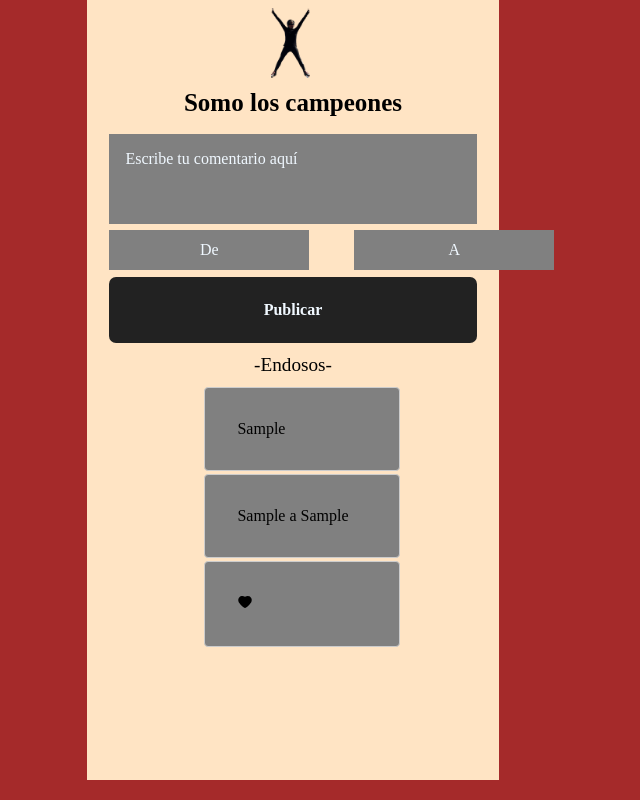
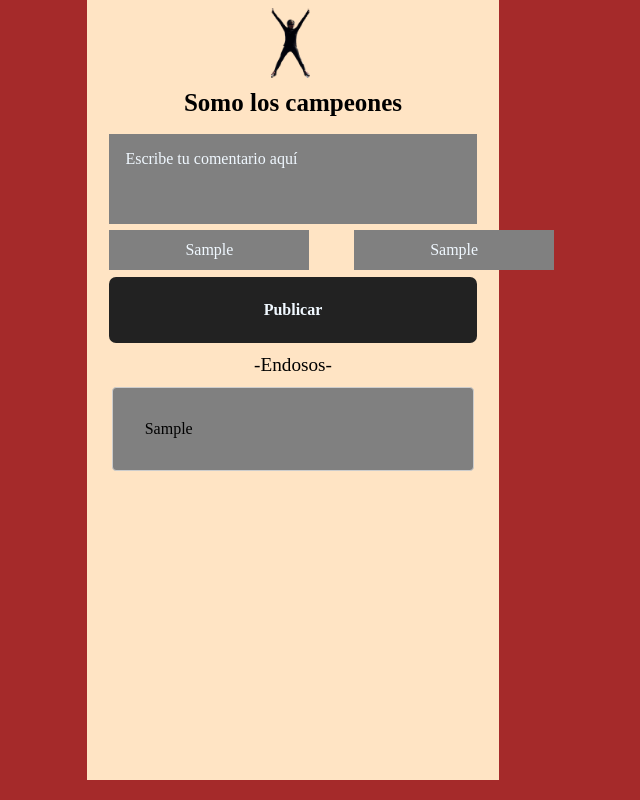
Before and after one commit to catharygr/alquiler-bicicleta-react, a React (Vite) app: page / in a window 1280 px wide. Both pictures are taken after typing "Sample", "Sample", "Sample" into the empty fields and a click on the button "Publicar". Shown: the whole page, without its empty margins (347-987 px from the left). Built offline with nearby package versions, Linux system fonts and the light colour scheme.

Commit message:
Añadiendo otras funcionalidades

```diff
--- a/src/App.jsx
+++ b/src/App.jsx
@@ -1,5 +1,4 @@
 import React, { useState, useEffect } from "react";
-import { AiFillHeart } from "react-icons/ai";
 import "../style.css";
 
 function App() {
@@ -7,7 +6,7 @@ function App() {
   const [nuevoComentario, setNuevoComentario] = useState("");
   const [de, setDe] = useState("");
   const [a, setA] = useState("");
-  const [like, setLikes] = useState("");
+  const [like, setLike] = useState(false);
 
   useEffect(() => {
     const comentariosGuardados = localStorage.getItem("comentarios");
@@ -23,26 +22,14 @@ function App() {
   const handleComentarioChange = (event) => {
     setNuevoComentario(event.target.value);
   };
-  1;
 
-  const handleComentarioSubmit = (e) => {
-    e.preventDefault();
-    if (nuevoComentario.trim() !== "") {
-      const nuevoComentarioObjeto = {
-        contenido: nuevoComentario,
-        de: de,
-        a: a,
-        likes: like,
-      };
-      setComentarios((prevComentarios) => {
-        const nuevosComentarios = [...prevComentarios, nuevoComentarioObjeto];
-        return nuevosComentarios.slice(-3);
-      });
-      setNuevoComentario("");
-      setDe("");
-      setA("");
-      setLikes("");
-    }
+  const handleComentarioSubmit = (event) => {
+    event.preventDefault();
+    setComentarios((prevComentarios) => {
+      const nuevosComentarios = [...prevComentarios, nuevoComentario];
+      return nuevosComentarios.slice(-3);
+    });
+    setNuevoComentario("");
   };
 
   return (
@@ -62,39 +49,16 @@ function App() {
         </div>
         <div className="de-a">
           <label htmlFor="de"></label>
-          <input
-            id="de"
-            type="text"
-            placeholder="De"
-            value={de}
-            onChange={(e) => setDe(e.target.value)}
-          />
+          <input id="de" type="text" placeholder="De" />
           <label htmlFor="a"></label>
-          <input
-            id="a"
-            type="text"
-            placeholder="A"
-            value={a}
-            onChange={(e) => setA(e.target.value)}
-          />
+          <input id="a" type="text" placeholder="A" />
         </div>
         <button onClick={handleComentarioSubmit}>Publicar</button>
       </form>
       <h2 className="endosos">-Endosos-</h2>
       <div className="endoso">
         {comentarios.map((comentario, index) => (
-          <div key={index} className="comentario">
-            <p className="contenido">{comentario.contenido}</p>
-            <p className="info">
-              <span className="nombre">{comentario.de}</span> a{" "}
-              <span className="nombre">{comentario.a}</span>
-            </p>
-            <div className="acciones">
-              <p>
-                <AiFillHeart /> {comentario.likes}
-              </p>
-            </div>
-          </div>
+          <p key={index}>{comentario}</p>
         ))}
       </div>
     </div>
@@ -102,121 +66,3 @@ function App() {
 }
 
 export default App;
-
-// import React, { useState, useEffect } from "react";
-// import "../style.css";
-
-// function App() {
-//   const [comentarios, setComentarios] = useState([]);
-//   const [nuevoComentario, setNuevoComentario] = useState("");
-//   const [de, setDe] = useState("");
-//   const [a, setA] = useState("");
-
-//   useEffect(() => {
-//     const comentariosGuardados = localStorage.getItem("comentarios");
-//     if (comentariosGuardados) {
-//       setComentarios(JSON.parse(comentariosGuardados));
-//     }
-//   }, []);
-
-//   useEffect(() => {
-//     localStorage.setItem("comentarios", JSON.stringify(comentarios));
-//   }, [comentarios]);
-
-//   const handleComentarioChange = (event) => {
-//     setNuevoComentario(event.target.value);
-//   };
-
-//   const handleComentarioSubmit = (e) => {
-//     e.preventDefault();
-//     if (nuevoComentario.trim() !== "") {
-//       const nuevoComentarioObjeto = {
-//         contenido: nuevoComentario,
-//         de: de,
-//         a: a,
-//         likes: 0,
-//       };
-//       setComentarios((prevComentarios) => {
-//         const nuevosComentarios = [...prevComentarios, nuevoComentarioObjeto];
-//         return nuevosComentarios.slice(-3);
-//       });
-//       setNuevoComentario("");
-//       setDe("");
-//       setA("");
-//     }
-//   };
-//   // const handleComentarioSubmit = (event) => {
-//   //   event.preventDefault();
-//   //   setComentarios((prevComentarios) => {
-//   //     const nuevosComentarios = [...prevComentarios, nuevoComentario];
-//   //     return nuevosComentarios.slice(-3); // Mostrar solo los últimos tres comentarios
-//   //   });
-//   //   setNuevoComentario("");
-//   // };
-
-//   const handleLike = (index) => {
-//     setComentarios((prevComentarios) => {
-//       const nuevosComentarios = [...prevComentarios];
-//       nuevosComentarios[index].likes += 1;
-//       return nuevosComentarios;
-//     });
-//   };
-
-//   return (
-//     <div className="container">
-//       <img className="logo" src="./image/cathy.png" alt="" />
-//       <h2 className="titulo">Somo los campeones</h2>
-//       <form className="text-button">
-//         <div className="textarea">
-//           <label htmlFor="text-area"></label>
-//           <textarea
-//             id="text-area"
-//             placeholder="Escribe tu comentario aquí"
-//             value={nuevoComentario}
-//             onChange={handleComentarioChange}
-//             rows={3}
-//             cols={20}
-//           />
-//         </div>
-//         <div className="de-a">
-//           <label htmlFor="de"></label>
-//           <input
-//             id="de"
-//             type="text"
-//             placeholder="De"
-//             value={de}
-//             onChange={(e) => setDe(e.target.value)}
-//           />
-//           <label htmlFor="a"></label>
-//           <input
-//             id="a"
-//             type="text"
-//             placeholder="A"
-//             value={a}
-//             onChange={(e) => setA(e.target.value)}
-//           />
-//         </div>
-//         <button onClick={handleComentarioSubmit}>Publicar</button>
-//       </form>
-//       <h2 className="endosos">-Endosos-</h2>
-//       <div className="endoso">
-//         {comentarios.map((comentario, index) => (
-//           <div key={index} className="comentario">
-//             <p className="contenido">{comentario.contenido}</p>
-//             <p className="info">
-//               <span className="nombre">{comentario.de}</span> a{" "}
-//               <span className="nombre">{comentario.a}</span>
-//             </p>
-//             <div className="acciones">
-//               <button onClick={() => handleLike(index)}>
-//                 Me gusta ({comentario.likes})
-//               </button>
-//             </div>
-//           </div>
-//         ))}
-//       </div>
-//     </div>
-//   );
-// }
-
-// export default App;
```
